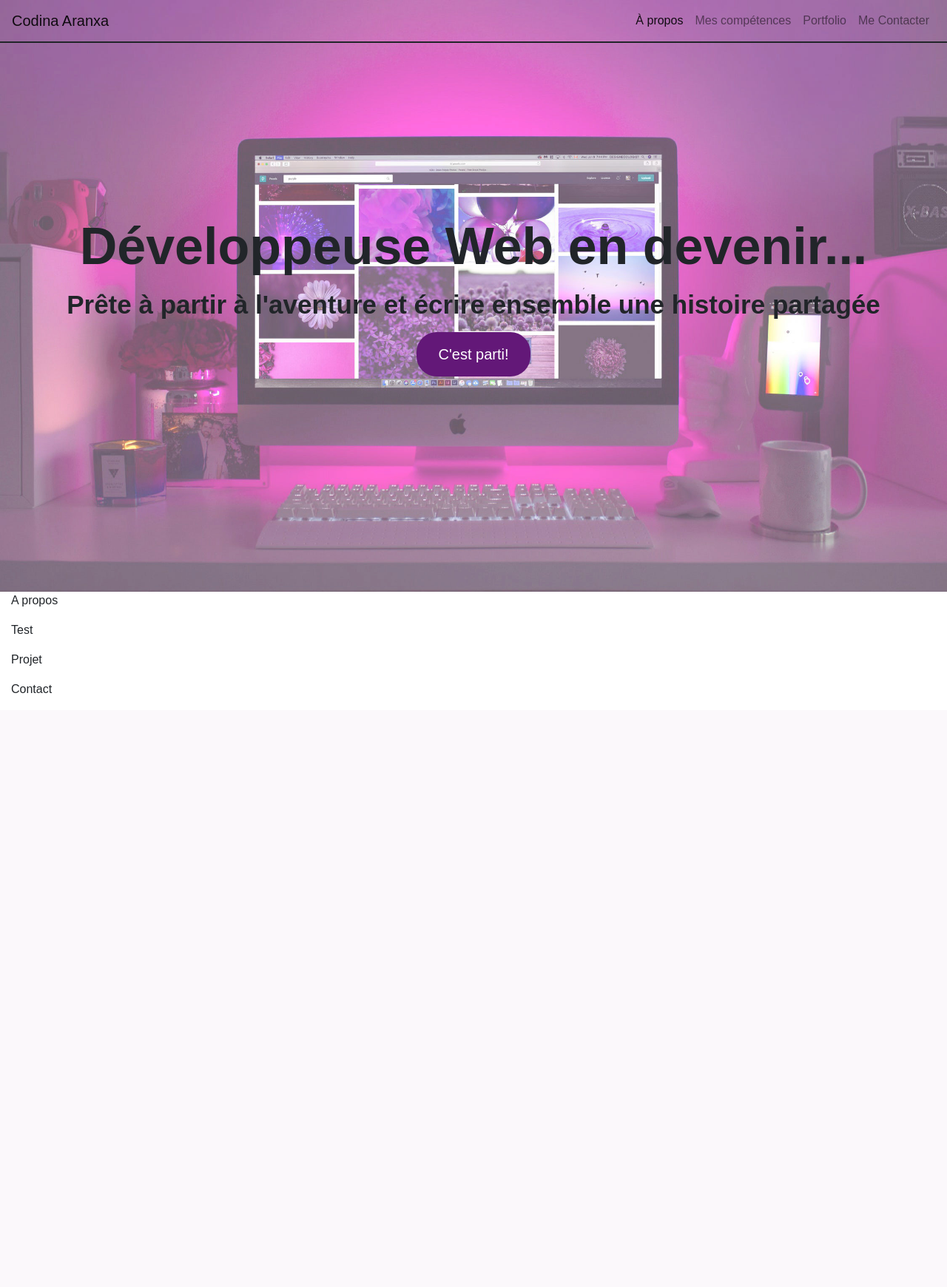
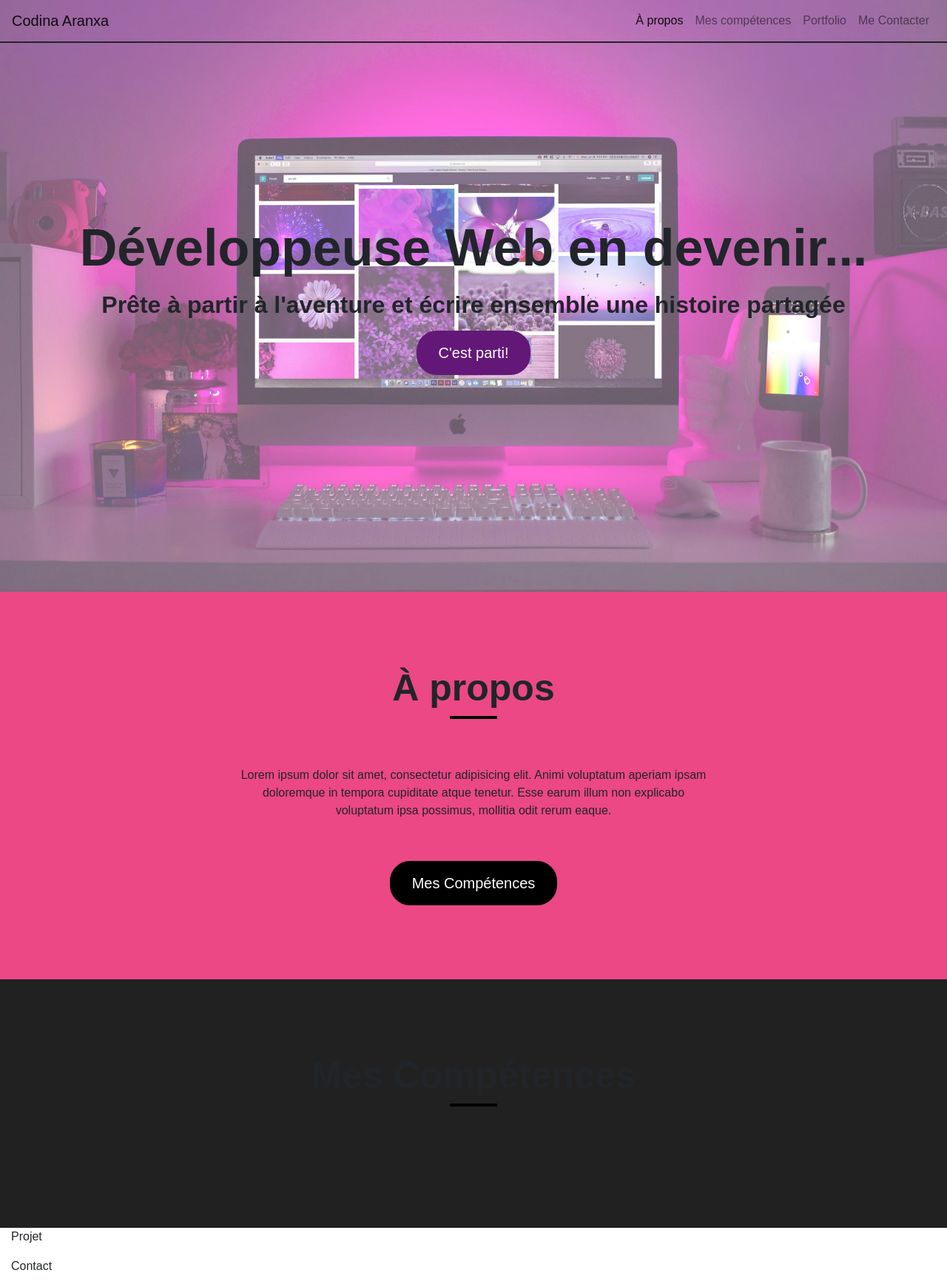
Before and after one commit to KennochaJilian/portfolio, a PHP site: page / in a window 1280 px wide. Shown: the whole page at 74% size. Before the commit the page ends 937 px from the top, so only its background shows below. Run offline with PHP 8.4, Linux system fonts and the light colour scheme; some web fonts are replaced.

Commit message:
Ajout section à propos et de sa mise en forme

```diff
--- a/public/css/style.css
+++ b/public/css/style.css
@@ -18,14 +18,13 @@ h1{
     text-align: center !important;
 }
 h2{
-    font-size: 35px !important;
+    /* font-size: 35px !important;  */
     font-weight:bold !important;
     text-align: center !important;
 }
 
 
 .navBar{
-    /* position: fixed !important;  */
     z-index:1;
     background:transparent!important;
     border-bottom: 2px solid;
@@ -48,3 +47,47 @@ h2{
 
     background-color: #e93578;
 }
+
+.btnDark{
+    background-color: black;
+    text-decoration: none;
+    padding: 15px 30px 15px 30px;
+    font-size: 20px;
+    color: #FFFFFF;
+    border-radius: 27px;
+    border: none;
+}
+.category{
+    font-size: 50px;
+}
+#about{
+    background-color:rgba(233,53,120,0.9);
+    padding:100px;
+    width:100vw;
+
+
+}
+
+
+.line{
+    background-color: black;
+    width: 5vw;
+    height: 4px;
+    border: none;
+    margin-top: 5px;
+
+
+}
+.description{
+    width: 50vw;
+}
+.mPerso{
+    margin-top: 40px;
+}
+
+
+#skills{
+    background-color:rgba(0,0,0,0.87);
+    padding:100px;
+    width:100vw;
+}
--- a/view/frontend/aboutMe.php
+++ b/view/frontend/aboutMe.php
@@ -1,4 +1,15 @@
-<div>
-<p> A propos </p>
-<p> Test</p>
-</div>
+<section class="row d-flex flex-column align-items-center" id="about">
+
+    <div class="mb-5">
+        <h2 class="category"> À propos </h2>
+        <hr class="line">
+    </div>
+    <div class="description">
+        <p class="text-center"> Lorem ipsum dolor sit amet, consectetur adipisicing elit. Animi voluptatum aperiam ipsam
+            doloremque in
+            tempora cupiditate atque tenetur. Esse earum illum non explicabo voluptatum ipsa possimus, mollitia odit
+            rerum eaque.</p>
+    </div>
+    <div> <button class=" btnDark mPerso"> Mes Compétences </button> </div>
+
+</section>
--- a/view/frontend/home.php
+++ b/view/frontend/home.php
@@ -6,6 +6,7 @@ $title = 'Codina Aranxa';
 require('navbar.php');
 require('welcome.php');
 require('aboutMe.php');
+require('skills.php');
 require('project.php');
 require('contactMe.php');
 
--- /dev/null
+++ b/view/frontend/skills.php
@@ -0,0 +1,7 @@
+<section class="row d-flex flex-column align-items-center" id="skills">
+<div class="mb-5">
+        <h2 class="category"> Mes Compétences </h2>
+        <hr class="line">
+    </div>
+
+</section>
```
